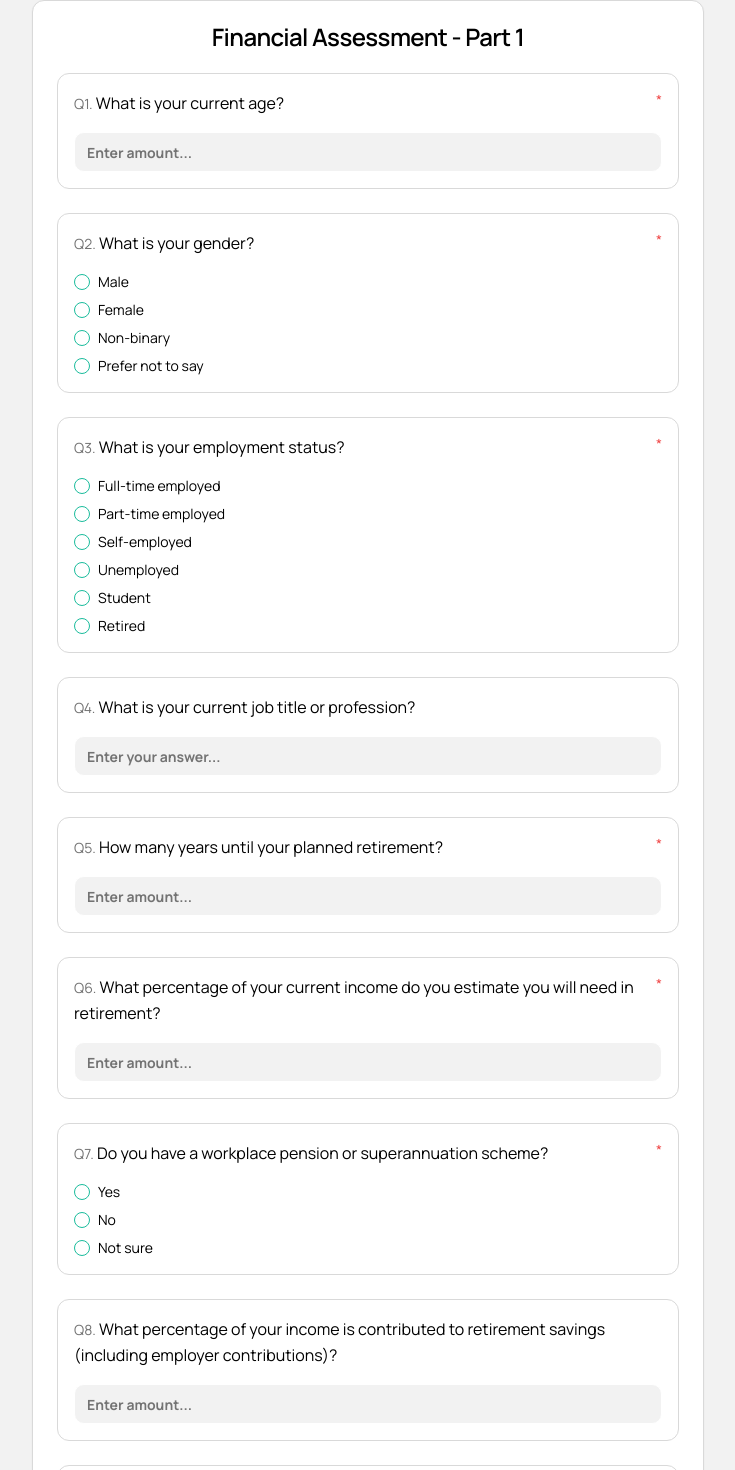
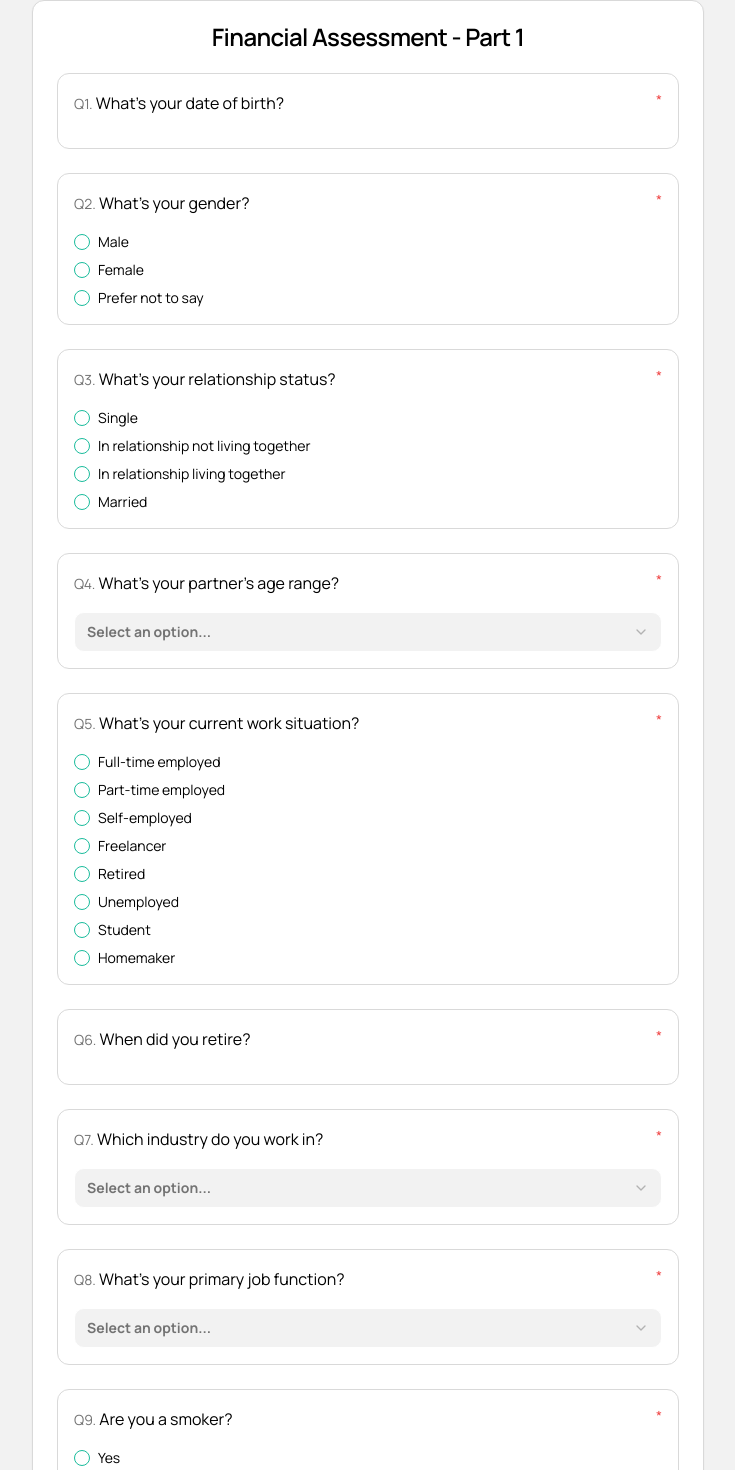
Before and after one commit to failail/manage-my-money-path, a React (Vite) app: page /assessment in a window 1280 px wide. Shown: the part 152-1622 px from the top of the page, without its empty margins (272-1007 px from the left). Built offline with nearby package versions, Linux system fonts and the light colour scheme; the HTML template or start-up script is replaced by a standard one.

Commit message:
Update Personal Basics questions

```diff
--- a/src/data/questionGroups.ts
+++ b/src/data/questionGroups.ts
@@ -36,200 +36,217 @@ export const questionGroups: QuestionGroup[] = [
     description: 'Essential personal and demographic information',
     questions: [
       {
-        id: 'q1',
-        title: 'What is your current age?',
-        type: 'number',
+        id: 'dateOfBirth',
+        title: "What's your date of birth?",
+        type: 'date',
         required: true,
-        validation: [{ type: 'min', value: 18, message: 'Must be 18 or older' }],
-        section: 'Demographics',
+        section: 'Personal Information',
         questionNumber: 1,
         groupId: 'personal-basics'
       },
       {
-        id: 'q2',
-        title: 'What is your gender?',
+        id: 'gender',
+        title: "What's your gender?",
         type: 'radio',
         required: true,
-        options: ['Male', 'Female', 'Non-binary', 'Prefer not to say'],
-        section: 'Demographics',
+        options: ['Male', 'Female', 'Prefer not to say'],
+        section: 'Personal Information',
         questionNumber: 2,
         groupId: 'personal-basics'
       },
       {
-        id: 'q3',
-        title: 'What is your employment status?',
+        id: 'relationshipStatus',
+        title: "What's your relationship status?",
         type: 'radio',
         required: true,
-        options: ['Full-time employed', 'Part-time employed', 'Self-employed', 'Unemployed', 'Student', 'Retired'],
-        section: 'Work',
+        options: ['Single', 'In relationship not living together', 'In relationship living together', 'Married'],
+        section: 'Personal Information',
         questionNumber: 3,
         groupId: 'personal-basics'
       },
       {
-        id: 'q4',
-        title: 'What is your current job title or profession?',
-        type: 'text',
-        required: false,
-        section: 'Work',
+        id: 'partnerAge',
+        title: "What's your partner's age range?",
+        type: 'select',
+        required: true,
+        options: ['18-25', '26-30', '31-35', '36-40', '41-45', '46-50', '51-55', '56-60', '60+'],
+        conditional: {
+          dependsOn: 'relationshipStatus',
+          values: ['In relationship not living together', 'In relationship living together', 'Married']
+        },
+        section: 'Personal Information',
         questionNumber: 4,
         groupId: 'personal-basics'
       },
       {
-        id: 'q5',
-        title: 'How many years until your planned retirement?',
-        type: 'number',
+        id: 'workSituation',
+        title: "What's your current work situation?",
+        type: 'radio',
         required: true,
-        validation: [{ type: 'min', value: 0, message: 'Cannot be negative' }],
-        section: 'Retirement',
+        options: ['Full-time employed', 'Part-time employed', 'Self-employed', 'Freelancer', 'Retired', 'Unemployed', 'Student', 'Homemaker'],
+        section: 'Personal Information',
         questionNumber: 5,
         groupId: 'personal-basics'
       },
       {
-        id: 'q6',
-        title: 'What percentage of your current income do you estimate you will need in retirement?',
-        type: 'number',
+        id: 'retirementDate',
+        title: 'When did you retire?',
+        type: 'date',
         required: true,
-        validation: [{ type: 'min', value: 10, message: 'Must be at least 10%' }, { type: 'max', value: 150, message: 'Cannot exceed 150%' }],
-        section: 'Retirement',
+        conditional: {
+          dependsOn: 'workSituation',
+          values: ['Retired']
+        },
+        section: 'Personal Information',
         questionNumber: 6,
         groupId: 'personal-basics'
       },
       {
-        id: 'q7',
-        title: 'Do you have a workplace pension or superannuation scheme?',
-        type: 'radio',
+        id: 'industry',
+        title: 'Which industry do you work in?',
+        type: 'select',
         required: true,
-        options: ['Yes', 'No', 'Not sure'],
-        section: 'Retirement',
+        options: ['Technology', 'Finance & Banking', 'Healthcare', 'Education', 'Manufacturing', 'Retail', 'Consulting', 'Real Estate', 'Media & Entertainment', 'Government', 'Non-profit', 'Agriculture', 'Energy', 'Transportation', 'Other'],
+        conditional: {
+          dependsOn: 'workSituation',
+          values: ['Full-time employed', 'Part-time employed', 'Self-employed', 'Freelancer']
+        },
+        section: 'Personal Information',
         questionNumber: 7,
         groupId: 'personal-basics'
       },
       {
-        id: 'q8',
-        title: 'What percentage of your income is contributed to retirement savings (including employer contributions)?',
-        type: 'number',
-        required: false,
-        validation: [{ type: 'min', value: 0, message: 'Cannot be negative' }, { type: 'max', value: 50, message: 'Cannot exceed 50%' }],
-        section: 'Retirement',
+        id: 'jobFunction',
+        title: "What's your primary job function?",
+        type: 'select',
+        required: true,
+        options: ['Engineering/Technical', 'Sales & Marketing', 'Operations', 'Finance & Accounting', 'Human Resources', 'Management/Leadership', 'Customer Service', 'Research & Development', 'Legal', 'Design/Creative', 'Administrative', 'Other'],
+        conditional: {
+          dependsOn: 'workSituation',
+          values: ['Full-time employed', 'Part-time employed', 'Self-employed', 'Freelancer']
+        },
+        section: 'Personal Information',
         questionNumber: 8,
         groupId: 'personal-basics'
       },
       {
-        id: 'q9',
-        title: 'Which country do you currently live in?',
-        type: 'select',
+        id: 'smoker',
+        title: 'Are you a smoker?',
+        type: 'radio',
         required: true,
-        options: ['United Kingdom', 'United States', 'Canada', 'Australia', 'New Zealand', 'Ireland', 'South Africa', 'Other'],
-        section: 'Location',
+        options: ['Yes', 'No'],
+        section: 'Personal Information',
         questionNumber: 9,
         groupId: 'personal-basics'
       },
       {
-        id: 'q10',
-        title: 'What is your primary currency?',
-        type: 'select',
+        id: 'targetRetirementAge',
+        title: 'At what age do you plan to retire?',
+        type: 'number',
         required: true,
-        options: ['GBP (£)', 'USD ($)', 'CAD ($)', 'AUD ($)', 'NZD ($)', 'EUR (€)', 'ZAR (R)', 'Other'],
-        section: 'Location',
+        conditional: {
+          dependsOn: 'workSituation',
+          values: ['Full-time employed', 'Part-time employed', 'Self-employed', 'Freelancer', 'Unemployed', 'Student', 'Homemaker']
+        },
+        section: 'Personal Information',
         questionNumber: 10,
         groupId: 'personal-basics'
       },
       {
-        id: 'q11',
-        title: 'What is your first name? (Optional - for personalised report)',
-        type: 'text',
-        required: false,
-        section: 'Personal',
+        id: 'country',
+        title: 'Which country do you live in?',
+        type: 'select',
+        required: true,
+        options: ['India', 'United States', 'United Kingdom', 'Canada', 'Australia', 'Singapore', 'UAE', 'Germany', 'Other'],
+        section: 'Personal Information',
         questionNumber: 11,
         groupId: 'personal-basics'
       },
       {
-        id: 'q12',
-        title: 'What is your email address? (Optional - for sending your report)',
+        id: 'city',
+        title: 'Which city do you live in?',
         type: 'text',
-        required: false,
-        section: 'Personal',
+        required: true,
+        section: 'Personal Information',
         questionNumber: 12,
         groupId: 'personal-basics'
       },
       {
-        id: 'q13',
-        title: 'What is your relationship status?',
-        type: 'radio',
+        id: 'currency',
+        title: "What's your preferred currency?",
+        type: 'select',
         required: true,
-        options: ['Single', 'In a relationship/dating', 'Married/civil partnership', 'Divorced/separated', 'Widowed'],
-        section: 'Personal',
+        options: ['INR (Indian Rupees)', 'USD (US Dollars)', 'GBP (British Pounds)', 'EUR (Euros)', 'CAD (Canadian Dollars)', 'AUD (Australian Dollars)', 'SGD (Singapore Dollars)', 'AED (UAE Dirhams)'],
+        section: 'Personal Information',
         questionNumber: 13,
         groupId: 'personal-basics'
       },
       {
-        id: 'q14',
-        title: 'What is your highest level of education?',
-        type: 'radio',
+        id: 'firstName',
+        title: "What's your first name?",
+        type: 'text',
         required: true,
-        options: ['Secondary school/GCSEs', 'A-levels/College', 'University degree', 'Postgraduate degree', 'Professional qualification', 'Other'],
-        section: 'Personal',
+        section: 'Personal Information',
         questionNumber: 14,
         groupId: 'personal-basics'
       },
-      // TRIGGER QUESTIONS (Q15-Q20)
       {
-        id: 'q15',
-        title: 'Do you currently live with your parents or family rent-free?',
+        id: 'liveWithParents',
+        title: 'Do you live with parents?',
         type: 'radio',
         required: true,
         options: ['Yes', 'No'],
-        section: 'Triggers',
+        section: 'Personal Information',
         questionNumber: 15,
         groupId: 'personal-basics'
       },
       {
-        id: 'q16',
-        title: 'Do you own any additional properties (other than your primary residence)?',
+        id: 'hasAdditionalProperties',
+        title: 'Do you own any other properties?',
         type: 'radio',
         required: true,
         options: ['Yes', 'No'],
-        section: 'Triggers',
+        section: 'Personal Information',
         questionNumber: 16,
         groupId: 'personal-basics'
       },
       {
-        id: 'q17',
-        title: 'Do you own any vehicles (car, motorbike, etc.)?',
+        id: 'hasVehicles',
+        title: 'Do you own any vehicles for personal/family use?',
         type: 'radio',
         required: true,
         options: ['Yes', 'No'],
-        section: 'Triggers',
+        section: 'Personal Information',
         questionNumber: 17,
         groupId: 'personal-basics'
       },
       {
-        id: 'q18',
-        title: 'Do you have any children?',
+        id: 'hasChildren',
+        title: 'Do you have kids?',
         type: 'radio',
         required: true,
         options: ['Yes', 'No'],
-        section: 'Triggers',
+        section: 'Personal Information',
         questionNumber: 18,
         groupId: 'personal-basics'
       },
       {
-        id: 'q19',
-        title: 'Do you financially support any dependents (parents, relatives, etc.)?',
+        id: 'hasFinancialDependents',
+        title: 'Do you have any other financial dependents?',
         type: 'radio',
         required: true,
         options: ['Yes', 'No'],
-        section: 'Triggers',
+        section: 'Personal Information',
         questionNumber: 19,
         groupId: 'personal-basics'
       },
       {
-        id: 'q20',
-        title: 'Do you have any personal loans or consumer debt (excluding mortgage)?',
+        id: 'hasPersonalLoans',
+        title: 'Do you have any personal loans apart from home and vehicle loans?',
         type: 'radio',
         required: true,
         options: ['Yes', 'No'],
-        section: 'Triggers',
+        section: 'Personal Information',
         questionNumber: 20,
         groupId: 'personal-basics'
       }
--- a/src/pages/Assessment.tsx
+++ b/src/pages/Assessment.tsx
@@ -40,7 +40,12 @@ const Assessment = () => {
   // Handle conditional logic for showing/hiding groups
   useEffect(() => {
     const triggers = {
-      'housing': responses['q15'] === 'No', // Live with parents
+      'housing': responses['liveWithParents'] === 'No',
+      'additional-properties': responses['hasAdditionalProperties'] === 'Yes',
+      'vehicles': responses['hasVehicles'] === 'Yes',
+      'children': responses['hasChildren'] === 'Yes',
+      'dependents': responses['hasFinancialDependents'] === 'Yes',
+      'personal-loans': responses['hasPersonalLoans'] === 'Yes'
     };
 
     const newVisibleGroups = ['personal-basics']; // Always show basics
@@ -53,7 +58,7 @@ const Assessment = () => {
     });
 
     // Always show the final groups
-    newVisibleGroups.push('income');
+    newVisibleGroups.push('insurance', 'monthly-expenses-1', 'monthly-expenses-2', 'annual-expenses', 'investments', 'assets', 'income');
 
     setVisibleGroups(newVisibleGroups);
   }, [responses]);
```
